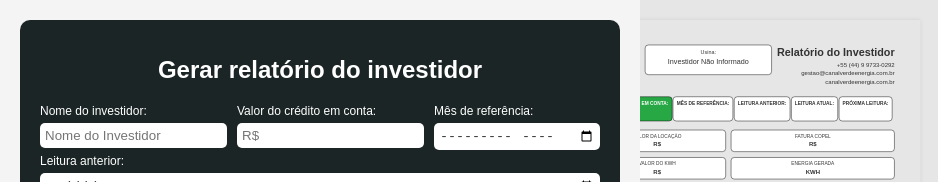
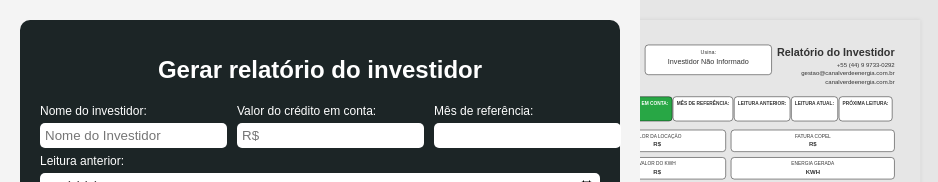
Before and after one commit to ricciDeveloper/GeradorRelatoriosPDF, a plain HTML site: page index.html in a window 1280 px wide. Shown: the top 182 px of the page, without its empty margins (0-938 px from the left). Drawn offline with nearby package versions, Linux system fonts and the light colour scheme; a script that the page names is missing.

Commit message:
Update index.html

```diff
--- a/index.html
+++ b/index.html
@@ -27,7 +27,7 @@
 
                     <div class="input-group">
                         <label>Mês de referência:</label>
-                        <input type="month" id="mes-referencia" oninput="updateChartsAndPreview()">
+                        <input type="text" id="mes-referencia" oninput="updateChartsAndPreview()">
                     </div>
                 </div>
                 <div class="input-group">
```
